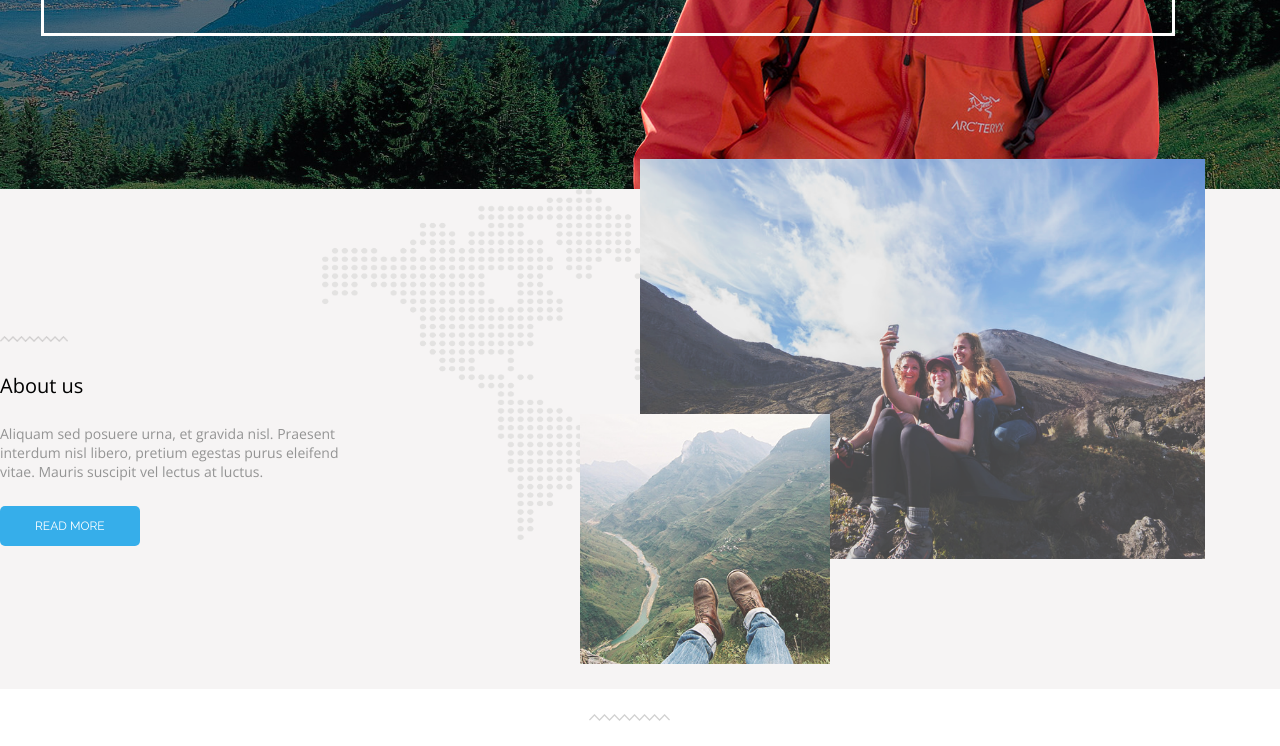
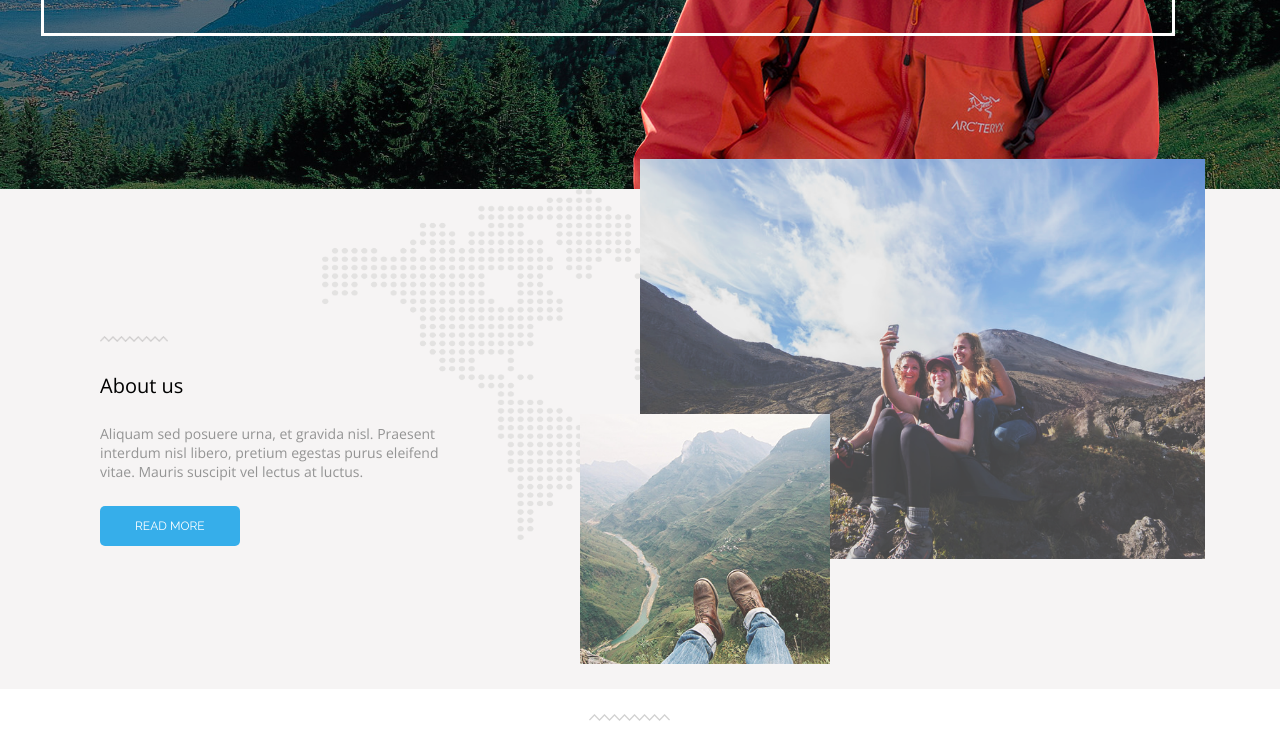
Before and after one commit to mkrupyshev/secl_study, a plain HTML site: page index.html in a window 1280 px wide. Shown: the part 506-1252 px from the top of the page. Drawn offline with nearby package versions, Linux system fonts and the light colour scheme.

Commit message:
about us title fix

```diff
--- a/style/style.css
+++ b/style/style.css
@@ -347,7 +347,8 @@ body{
 
 .about-us-content {
 	position: absolute;
-    top: 147px;
+	margin:0 100px;
+  top: 147px;
 }
 
 
```
